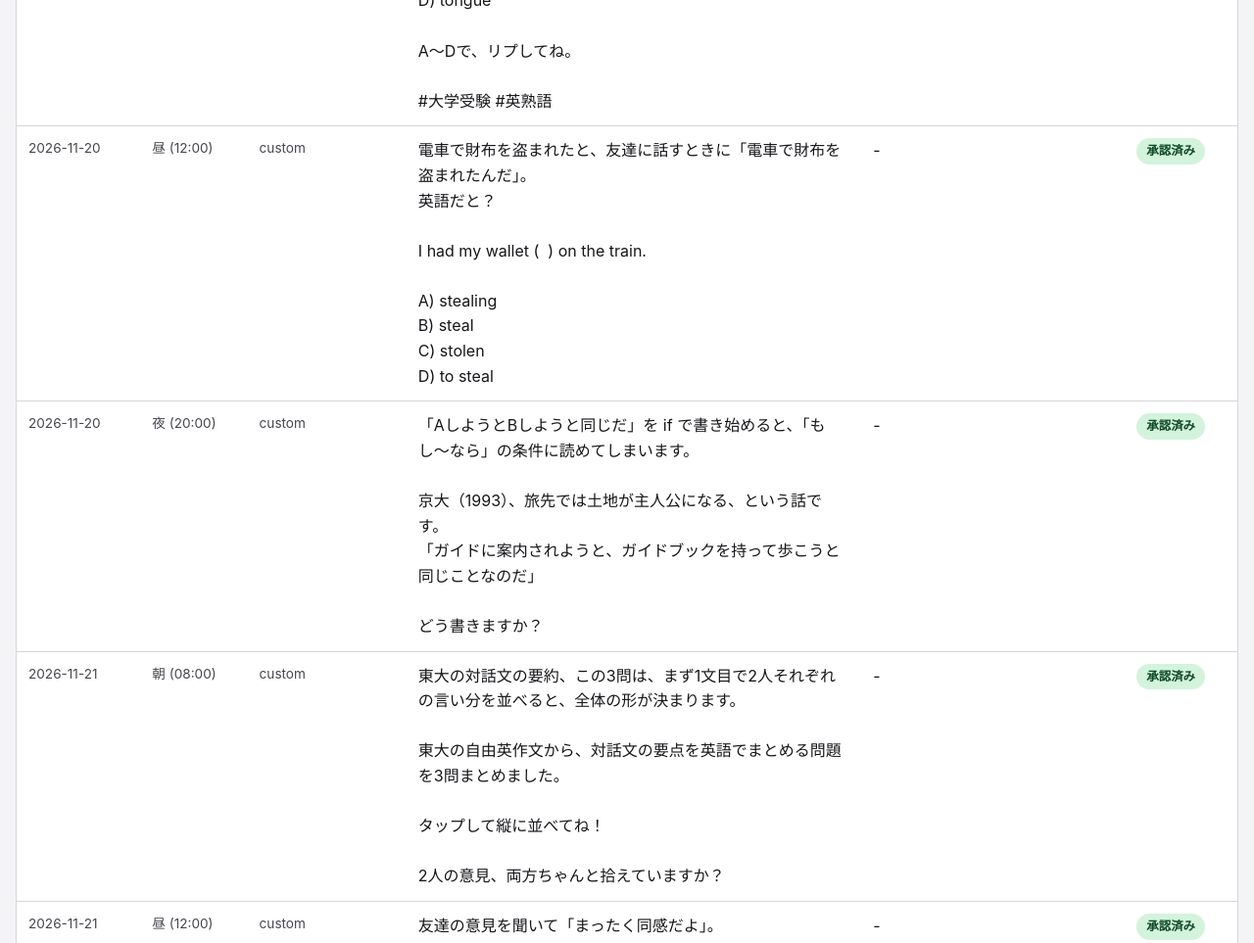
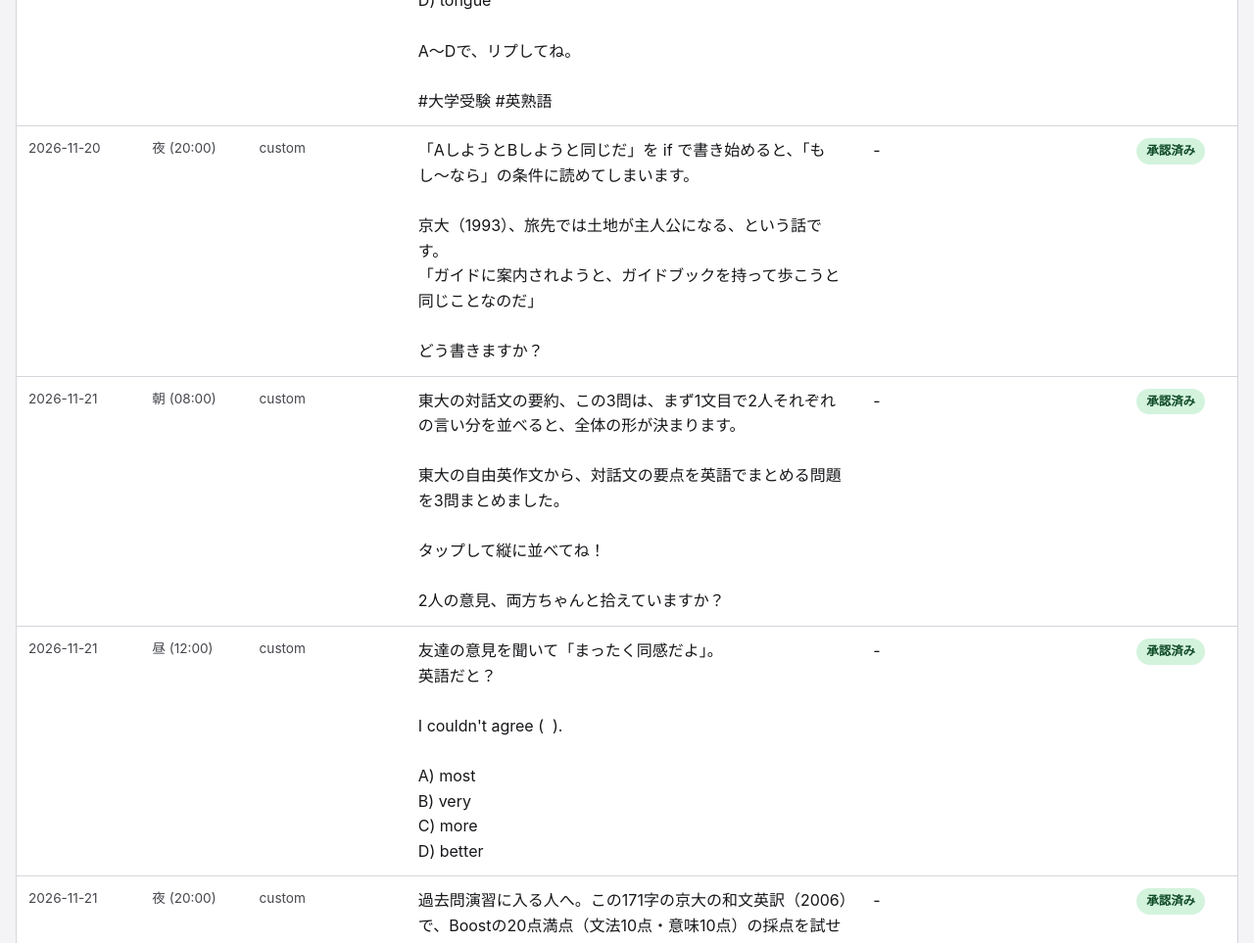
Before and after one commit to yama9haru-bit/boost-x-view, a plain HTML site: page index.html in a window 1280 px wide. Shown: the part 2980-3943 px from the top of the page at 98% size. Drawn offline with Linux system fonts and the light colour scheme.

Commit message:
Update public view (2026-11-20T03:00:05Z)
Co-Authored-By: Claude Fable 5 <noreply@anthropic.com>

```diff
--- a/index.html
+++ b/index.html
@@ -184,15 +184,7 @@ D) tongue
 
 A〜Dで、リプしてね。
 
-#大学受験 #英熟語</td><td class='text-cell'>-</td><td><span class='badge badge-pending'>承認待ち</span></td></tr><tr><td class='meta'>2026-11-20</td><td class='meta'>昼 (12:00)</td><td class='meta'>custom</td><td class='text-cell'>電車で財布を盗まれたと、友達に話すときに「電車で財布を盗まれたんだ」。
-英語だと？
-
-I had my wallet (  ) on the train.
-
-A) stealing
-B) steal
-C) stolen
-D) to steal</td><td class='text-cell'>-</td><td><span class='badge badge-approved'>承認済み</span></td></tr><tr><td class='meta'>2026-11-20</td><td class='meta'>夜 (20:00)</td><td class='meta'>custom</td><td class='text-cell'>「AしようとBしようと同じだ」を if で書き始めると、「もし〜なら」の条件に読めてしまいます。
+#大学受験 #英熟語</td><td class='text-cell'>-</td><td><span class='badge badge-pending'>承認待ち</span></td></tr><tr><td class='meta'>2026-11-20</td><td class='meta'>夜 (20:00)</td><td class='meta'>custom</td><td class='text-cell'>「AしようとBしようと同じだ」を if で書き始めると、「もし〜なら」の条件に読めてしまいます。
 
 京大（1993）、旅先では土地が主人公になる、という話です。
 「ガイドに案内されようと、ガイドブックを持って歩こうと同じことなのだ」
@@ -431,7 +423,15 @@ D) from
 
 A〜Dで、リプしてね。
 
-#大学受験 #英作文</td><td class='text-cell'>-</td><td><span class='badge badge-pending'>承認待ち</span></td></tr></table></div><h2 style='font-size:1.05rem;margin:24px 0 8px'>投稿済み(最新順、最大30件)</h2><div class='table-wrap'><table><tr><th>日付</th><th>スロット</th><th>種別</th><th>本文</th><th>リプ</th><th>状態</th><th>リンク</th></tr><tr><td class='meta'>2026-11-20</td><td class='meta'>朝 (08:00)</td><td class='meta'>custom</td><td class='text-cell'>「何かの拍子に」を by some beat と書くと、音楽の「拍子」になってしまいます。
+#大学受験 #英作文</td><td class='text-cell'>-</td><td><span class='badge badge-pending'>承認待ち</span></td></tr></table></div><h2 style='font-size:1.05rem;margin:24px 0 8px'>投稿済み(最新順、最大30件)</h2><div class='table-wrap'><table><tr><th>日付</th><th>スロット</th><th>種別</th><th>本文</th><th>リプ</th><th>状態</th><th>リンク</th></tr><tr><td class='meta'>2026-11-20</td><td class='meta'>昼 (12:00)</td><td class='meta'>custom</td><td class='text-cell'>電車で財布を盗まれたと、友達に話すときに「電車で財布を盗まれたんだ」。
+英語だと？
+
+I had my wallet (  ) on the train.
+
+A) stealing
+B) steal
+C) stolen
+D) to steal</td><td class='text-cell'>-</td><td><span class='badge badge-posted'>投稿済み</span></td><td><a class='tweet-link' href='https://twitter.com/i/web/status/2123612302243164405' rel='noopener' target='_blank'>本文を見る →</a></td></tr><tr><td class='meta'>2026-11-20</td><td class='meta'>朝 (08:00)</td><td class='meta'>custom</td><td class='text-cell'>「何かの拍子に」を by some beat と書くと、音楽の「拍子」になってしまいます。
 旧帝大（京大・阪大・九大）の和文英訳から、直訳すると意味がずれる6つ。
 
 タップして縦に並べてね！</td><td class='text-cell'>-</td><td><span class='badge badge-posted'>投稿済み</span></td><td><a class='tweet-link' href='https://twitter.com/i/web/status/2123551926327677091' rel='noopener' target='_blank'>本文を見る →</a></td></tr><tr><td class='meta'>2026-11-19</td><td class='meta'>夜 (20:00)</td><td class='meta'>custom</td><td class='text-cell'>辞書で「無機質」を引くと inorganic。でも、この一文でそう書くと化学用語の響きが強く出て、不自然になります。
@@ -593,12 +593,4 @@ see 人 do は受け身で be seen to do。laugh at の at も残る。
 タップして縦に並べてね！
 
 (◎を隠して、×のどこがダメか考えてから見るのがおすすめ)</td><td class='text-cell'>前回の第14弾はこちら👇
-ほかの回もあわせて見てね。</td><td><span class='badge badge-posted'>投稿済み</span></td><td><a class='tweet-link' href='https://twitter.com/i/web/status/2119203269566456063' rel='noopener' target='_blank'>本文を見る →</a><br><a class='tweet-link' href='https://twitter.com/i/web/status/2119203274616430718' rel='noopener' target='_blank'>リプを見る →</a></td></tr><tr><td class='meta'>2026-11-07</td><td class='meta'>夜 (20:00)</td><td class='meta'>custom</td><td class='text-cell'>東大の自由英作文に、シェイクスピア『ジュリアス・シーザー』の一節を読んで、思うことを40〜60語の英語で述べる問題が出ています（画像）。
-
-自分の顔は自分の目では見えない、という二人の対話です。英文は読めるのに、書き始めると対話のあらすじを言い換えるだけで語数が埋まってしまいがちです。
-
-まずは紙に、自分の考えを書いてみてください。
-書けたら、その答案を撮るだけで、Boostが独自の4観点（内容・構成・語彙・文法）で採点して返します。無料で試せます。
-
-Boostは、僕の受験生時代の悩みを解消するアプリです。
-https://apps.apple.com/app/apple-store/id6749287559?pt=128020702&amp;ct=x-1107-shakespeare&amp;mt=8</td><td class='text-cell'>-</td><td><span class='badge badge-posted'>投稿済み</span></td><td><a class='tweet-link' href='https://twitter.com/i/web/status/2119022055794651637' rel='noopener' target='_blank'>本文を見る →</a></td></tr></table></div><footer class='page-footer'><a class='tweet-link' href='https://github.com/yama9haru-bit/boost-x-view/commits/main' rel='noopener'>更新履歴</a> — <a class='tweet-link' href='https://github.com/yama9haru-bit/boost-x-view' rel='noopener'>このページについて</a></footer></body></html>
+ほかの回もあわせて見てね。</td><td><span class='badge badge-posted'>投稿済み</span></td><td><a class='tweet-link' href='https://twitter.com/i/web/status/2119203269566456063' rel='noopener' target='_blank'>本文を見る →</a><br><a class='tweet-link' href='https://twitter.com/i/web/status/2119203274616430718' rel='noopener' target='_blank'>リプを見る →</a></td></tr></table></div><footer class='page-footer'><a class='tweet-link' href='https://github.com/yama9haru-bit/boost-x-view/commits/main' rel='noopener'>更新履歴</a> — <a class='tweet-link' href='https://github.com/yama9haru-bit/boost-x-view' rel='noopener'>このページについて</a></footer></body></html>
```
